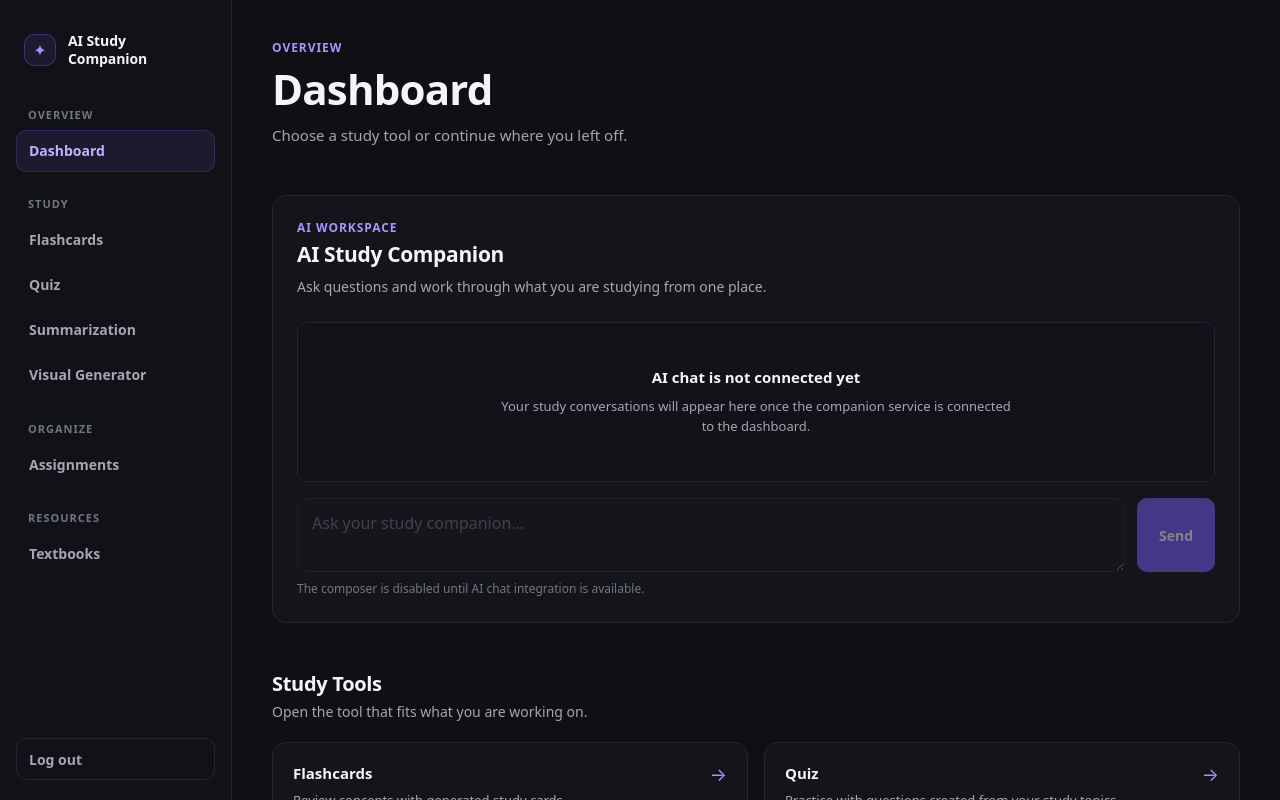
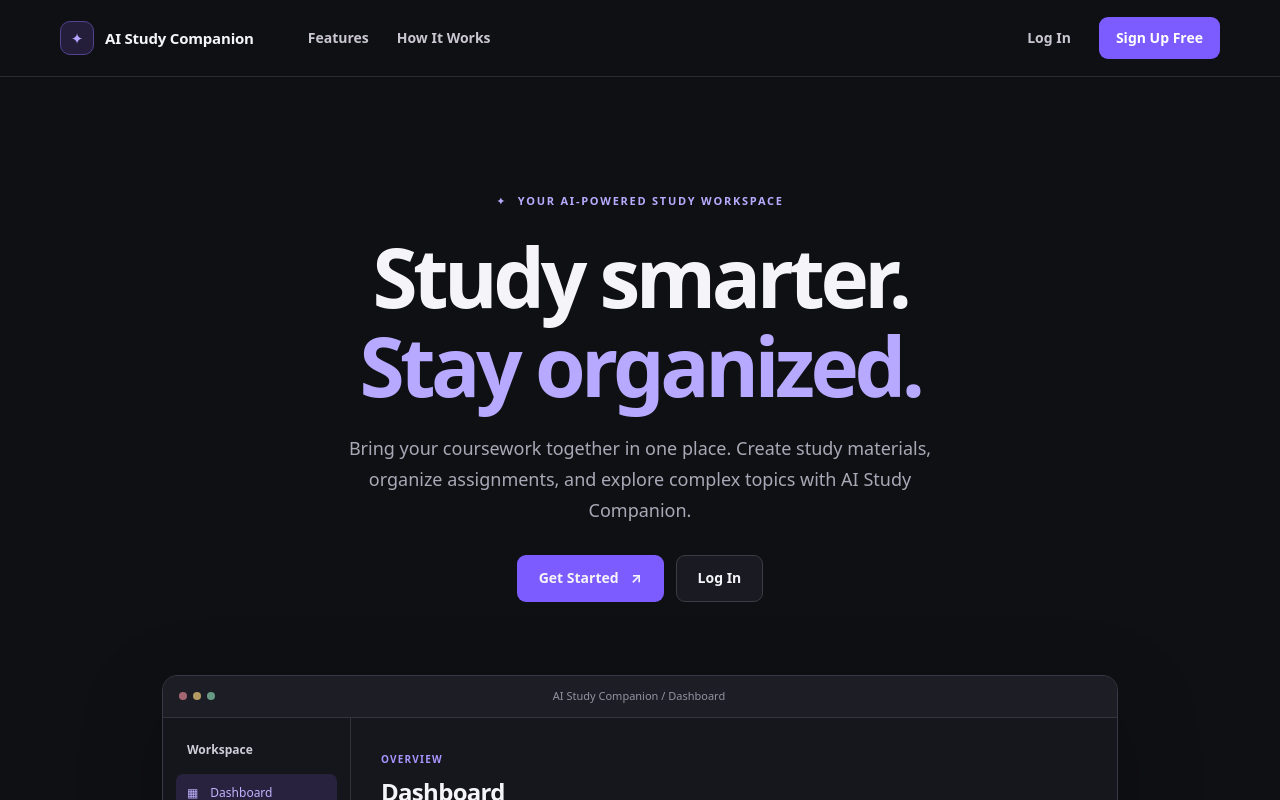
Before and after one commit to acev-0007/CPSC_491_Study_Companion, a React app in the folder frontend/: page / in a window 1280 px wide. Shown: the top 800 px of the page. Built offline with nearby package versions, Linux system fonts and the light colour scheme; the HTML template or start-up script is replaced by a standard one.

Commit message:
Updated routing for public landing page and /dashboard

```diff
--- a/frontend/src/routes/AppRoutes.jsx
+++ b/frontend/src/routes/AppRoutes.jsx
@@ -1,6 +1,7 @@
 import { Routes, Route } from "react-router-dom";
 import Layout from "../components/Layout";
 import ProtectedRoute from "../components/ProtectedRoute";
+import Landing from "../pages/Landing";
 import Login from "../pages/Login";
 import Register from "../pages/Register";
 import Dashboard from "../pages/Dashboard";
@@ -11,11 +12,19 @@ import VisualGenerator from "../pages/VisualGenerator";
 import Summarization from "../pages/Summarization";
 import TextbookHub from "../pages/TextbookHub";
 import NotFound from "../pages/NotFound";
-
 function AppRoutes() {
   return (
     <Routes>
       {/* Public routes */}
+      <Route
+        path="/"
+        element={
+          <>
+            <title>AI Study Companion | Study Smarter</title>
+            <Landing />
+          </>
+        }
+      />
       <Route
         path="/login"
         element={
@@ -35,10 +44,9 @@ function AppRoutes() {
           </>
         }
       />
-
       <Route element={<Layout />}>
         <Route
-          path="/"
+          path="/dashboard"
           element={
             <ProtectedRoute>
               <>
@@ -48,7 +56,6 @@ function AppRoutes() {
             </ProtectedRoute>
           }
         />
-
         <Route
           path="/flashcards"
           element={
@@ -60,7 +67,6 @@ function AppRoutes() {
             </ProtectedRoute>
           }
         />
-
         <Route
           path="/quiz"
           element={
@@ -72,7 +78,6 @@ function AppRoutes() {
             </ProtectedRoute>
           }
         />
-
         <Route
           path="/assignments"
           element={
@@ -84,7 +89,6 @@ function AppRoutes() {
             </ProtectedRoute>
           }
         />
-
         <Route
           path="/visual-generator"
           element={
@@ -96,7 +100,6 @@ function AppRoutes() {
             </ProtectedRoute>
           }
         />
-
         <Route
           path="/summarization"
           element={
@@ -108,7 +111,6 @@ function AppRoutes() {
             </ProtectedRoute>
           }
         />
-
         <Route
           path="/textbooks"
           element={
@@ -134,5 +136,4 @@ function AppRoutes() {
     </Routes>
   );
 }
-
 export default AppRoutes;
```
